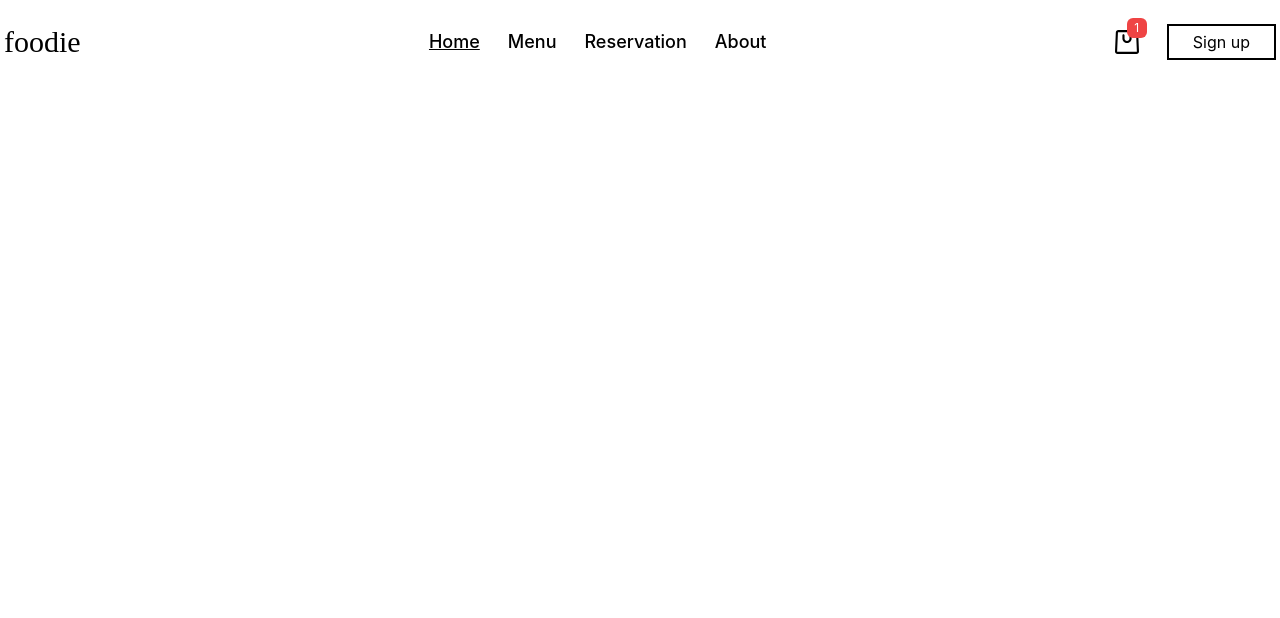
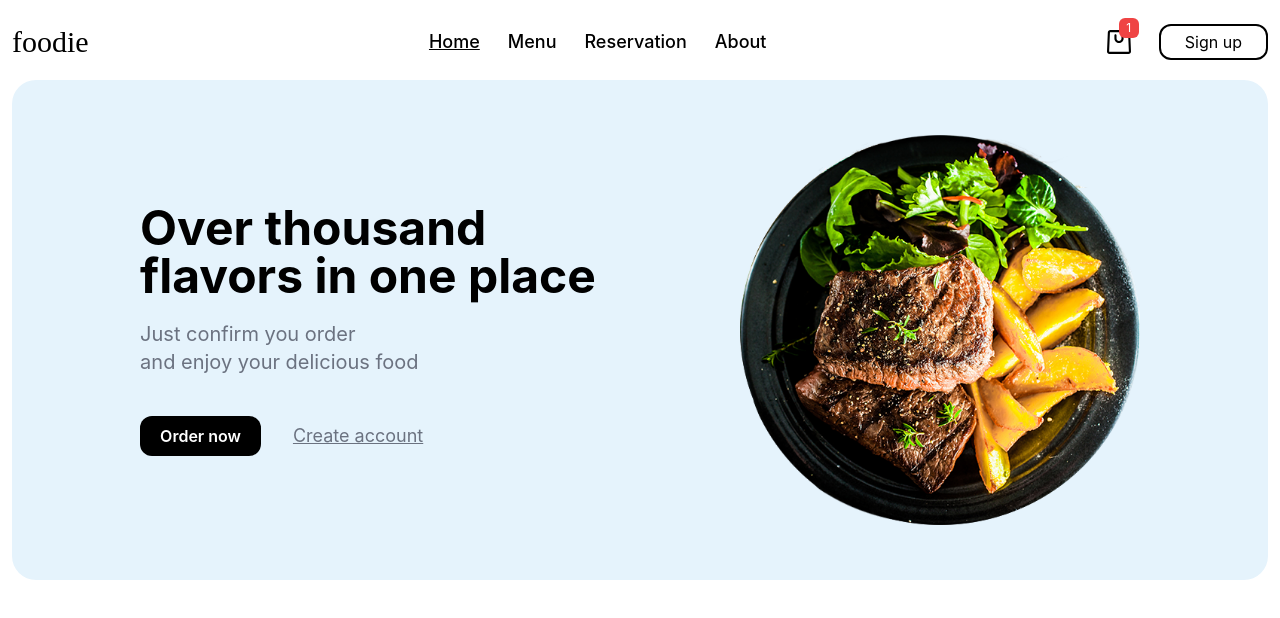
Before and after one commit to DAR-Innovations/hotcat-delivery, a Next.js app: page / in a window 1280 px wide. Shown: the top 618 px of the page. Built offline with nearby package versions, Linux system fonts and the light colour scheme.

Commit message:
home banner

```diff
--- a/src/components/Layout/Layout.tsx
+++ b/src/components/Layout/Layout.tsx
@@ -11,7 +11,7 @@ interface LayoutProps {
 const Layout = ({ title, children, navbarIncluded = true }: LayoutProps) => {
   const headerTitle = `Foodie | ${title}`;
   return (
-    <div className="container h-screen w-full overflow-x-hidden mx-auto border-white p-1 text-black font-inter">
+    <div className="container h-screen w-full overflow-x-hidden mx-auto border-white px-3 py-1 text-black font-inter leading-none">
       <Head>
         <title>{headerTitle}</title>
       </Head>
--- a/src/components/Navbar/Navbar.tsx
+++ b/src/components/Navbar/Navbar.tsx
@@ -47,7 +47,7 @@ const Navbar = () => {
         </div>
         <div>
           <Link href={AUTH_PAGES_LINKS.SIGNUP.path}>
-            <p className="border-2 border-black px-6 py-1 cursor-pointer hover:bg-black hover:text-white duration-200 transition-all">
+            <p className="border-2 border-black px-6 py-2 cursor-pointer hover:bg-black hover:text-white duration-200 transition-all rounded-xl">
               {AUTH_PAGES_LINKS.SIGNUP.name}
             </p>
           </Link>
--- /dev/null
+++ b/src/components/UI/Banners/HomeBanner.tsx
@@ -0,0 +1,58 @@
+import { AUTH_PAGES_LINKS, PAGES_LINKS } from "components/common/pageLinks";
+import Link from "next/link";
+import React from "react";
+
+const HomeBanner = () => {
+  return (
+    <div>
+      <div className="hidden sm:flex sm:bg-[#E5F3FC] px-10 py-6 w-full sm:h-[400px] lg:h-[500px] justify-center items-center rounded-3xl">
+        <div className="w-full flex items-center justify-center sm:gap-x-12 lg:gap-x-36">
+          <div>
+            <h1 className="sm:text-2xl lg:text-5xl font-bold sm:mb-1 lg:mb-5">
+              Over thousand <br /> flavors in one place
+            </h1>
+            <p className="text-gray-500 sm:text-base lg:text-xl leading-[100%] sm:mb-7 lg:mb-10">
+              Just confirm you order <br /> and enjoy your delicious food
+            </p>
+            <div className="flex items-center gap-x-8">
+              <div>
+                <Link href={PAGES_LINKS.MENU.path}>
+                  <p className="text-white bg-black px-5 py-2 sm:text-base font-semibold cursor-pointer rounded-xl">
+                    Order now
+                  </p>
+                </Link>
+              </div>
+
+              <div>
+                <Link href={AUTH_PAGES_LINKS.SIGNUP.path}>
+                  <p className="text-gray-500 underline text-lg cursor-pointer">
+                    Create account
+                  </p>
+                </Link>
+              </div>
+            </div>
+          </div>
+
+          <div>
+            <picture>
+              <img
+                loading="eager"
+                className="max-w-full w-[230px]  sm:w-[280px] lg:w-[400px]"
+                src="/assets/plateWithSteakPhoto.png"
+                alt="food"
+              />
+            </picture>
+          </div>
+        </div>
+      </div>
+
+      <div className="inline-block sm:hidden w-full">
+        <picture>
+          <img className="w-full max-h-[300px]" src="/assets/plateWithSteakPhotoMobile.png" alt="food" />
+        </picture>
+      </div>
+    </div>
+  );
+};
+
+export default HomeBanner;
--- a/src/pages/index.tsx
+++ b/src/pages/index.tsx
@@ -1,10 +1,11 @@
-import Layout from "components/Layout/Layout";
+import Layout from "components/layout/Layout";
+import HomeBanner from "components/UI/Banners/HomeBanner";
 import type { NextPage } from "next";
 
 const Home: NextPage = () => {
   return (
     <Layout title="Home">
-      <div></div>
+        <HomeBanner/>
     </Layout>
   );
 };
```
Also changed, not shown: public/assets/plateWithSteakPhoto.png (added), public/assets/plateWithSteakPhotoMobile.png (added).
